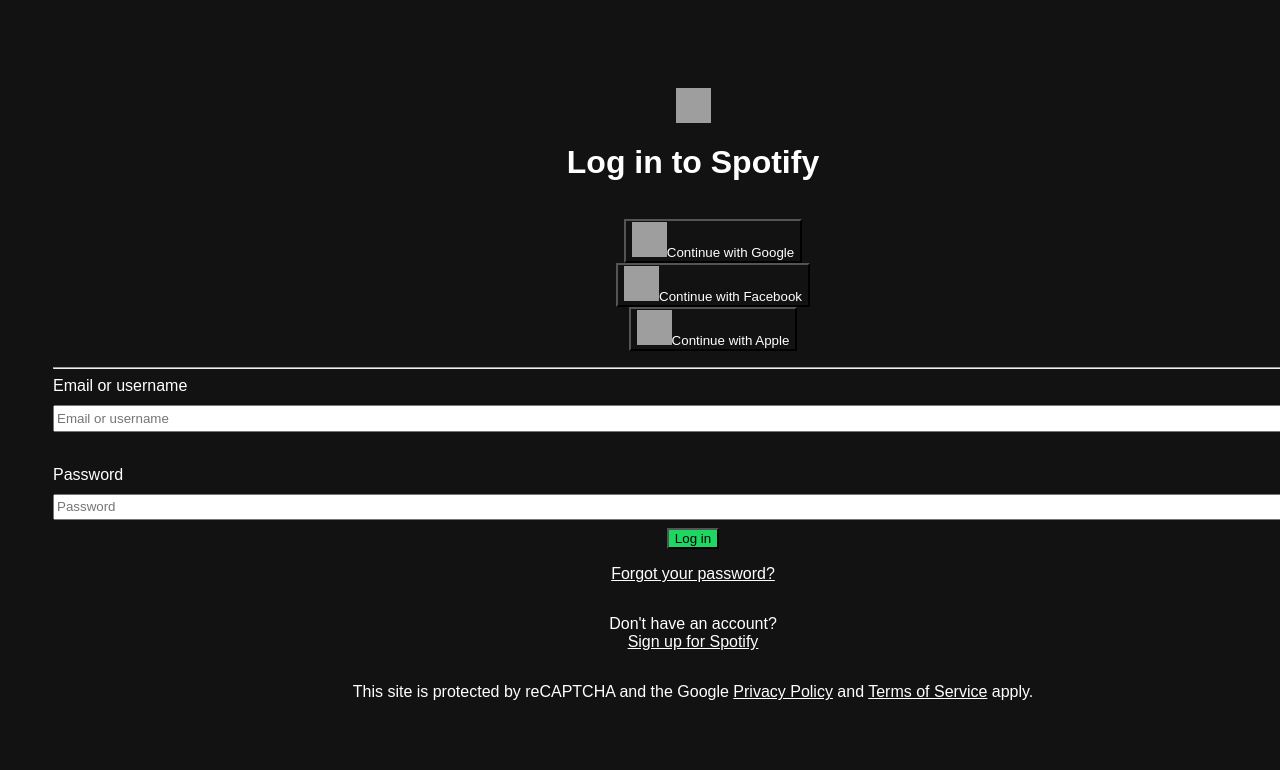
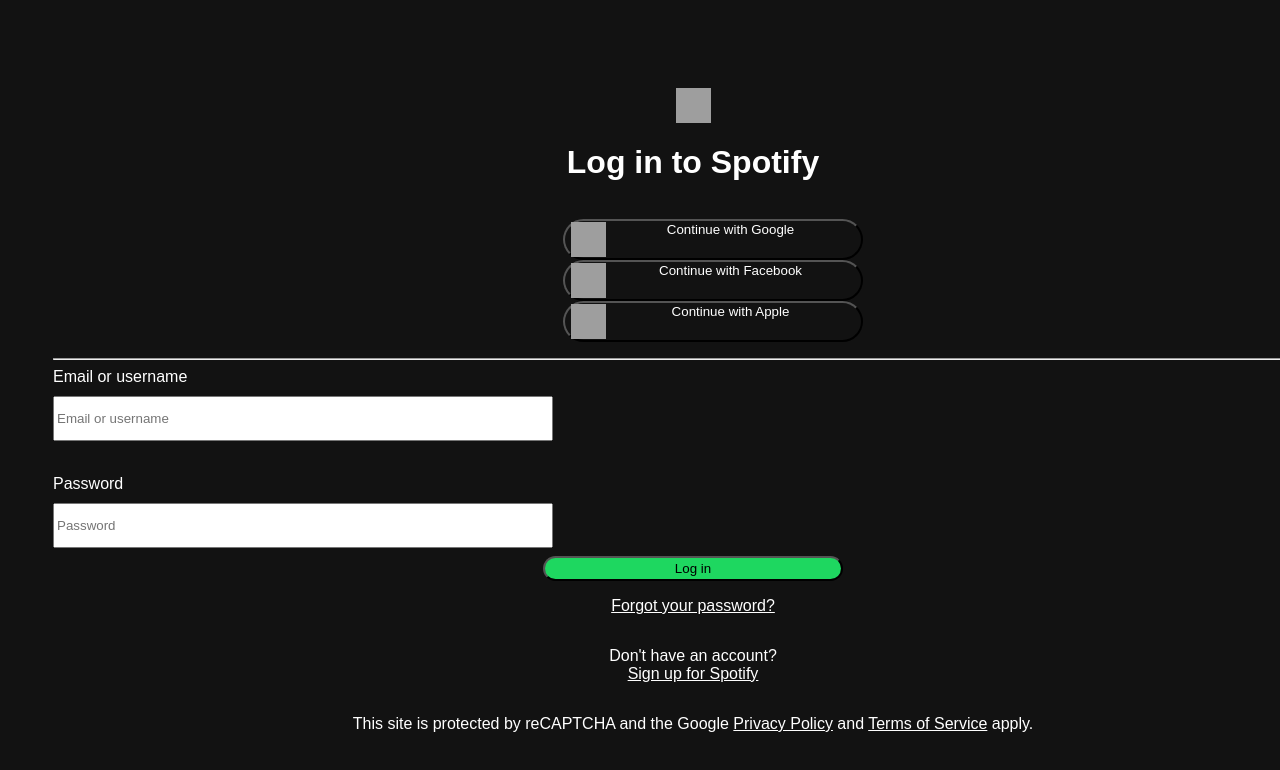
Before and after one commit to Vylynus/Spotify-log-in-form-clone-2, a plain HTML site: page index.html in a window 1280 px wide. Shown: the top 770 px of the page. Drawn offline with Linux system fonts and the light colour scheme; grey boxes are pictures that could not be loaded; a web font is replaced by a local one.

Commit message:
Second attempt was a failure but we managed to get more done than the first so thats cool

```diff
--- a/index.html
+++ b/index.html
@@ -28,9 +28,9 @@
 
     <hr>
     <div class="sign-up-sheet">
-        <label for="email">Email or username <input type="email" name="email" id="email" placeholder="Email or username"></label>
+        <label for="email">Email or username <br><input type="email" name="email" id="email" placeholder="Email or username"></label>
         <br>
-        <label for="password">Password <input type="password" name="password" id="password" placeholder="Password"></label>
+        <label for="password">Password <br><input type="password" name="password" id="password" placeholder="Password"></label>
     </div>
     <div>
        <button type="submit" class="log-in-button">Log in</button>
--- a/styles.css
+++ b/styles.css
@@ -2,8 +2,6 @@
 *, *::before, *::after {
     box-sizing: border-box;
 }
-
-
 
 body {
     background-color: #121212;
@@ -14,9 +12,7 @@ body {
     justify-items: center;
     text-align: center;
 
-
 }
-
 
 .login-main-card {
     display: grid;
@@ -32,6 +28,16 @@ body {
     padding: auto;
 }
 
+.continue-button {
+    border-radius: 30px;
+    width: 300px;
+}
+
+.logo {
+    float: left;
+   padding: auto;
+}
+
 
 .spotify-logo {
 height: 35px;
@@ -42,9 +48,10 @@ width: 35px;
 .log-in-button {
 color: black;
     background-color: rgb(30, 215, 96);
+    border-radius: 30px;
+    width: 300px;
+    height: 25px;
 }
-
-
 
 hr {
     width: 100vw;
@@ -54,8 +61,6 @@ hr {
 label {
     text-align: left;
 }
-
-
 
 .logo {
     height: 35px;
@@ -79,30 +84,6 @@ a {
     color: #fff;
 }
 
-
-
-
-
-
-
-
-
-
-
-
-
-
-
-
-
-
-
-
-
-
-
-
-
 button {
     background-color: #121212;
     color: #fff;
@@ -115,10 +96,14 @@ label {
 
   input {
     margin: 10px 0 0 0;
-    width: 100%;
-    min-height: 2em;
+    height: 45px;
+    width: 500px;
   }
 
   footer {
 
   }
+
+  .sign-up-sheet {
+    display: block;
+  }
```
